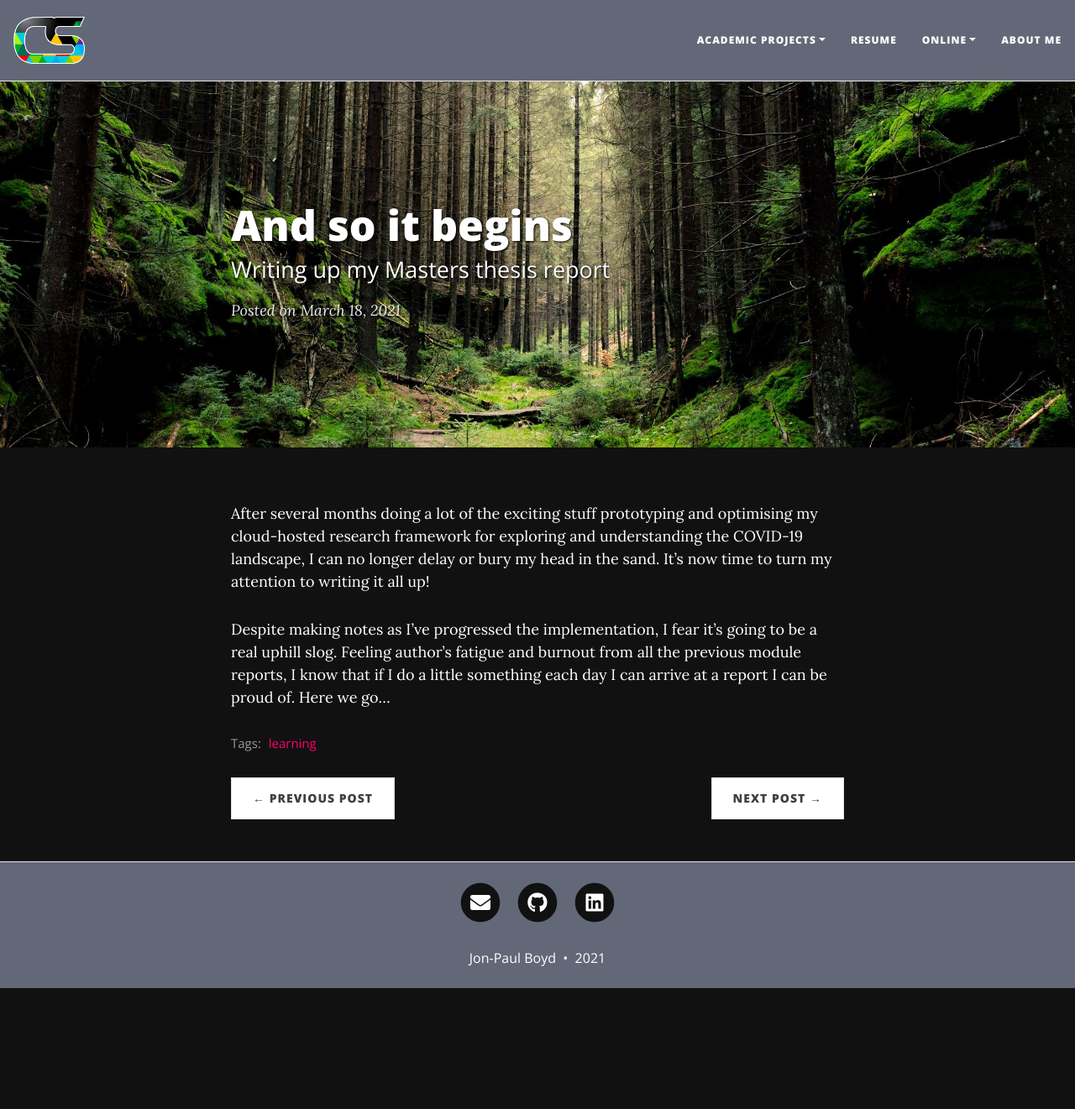
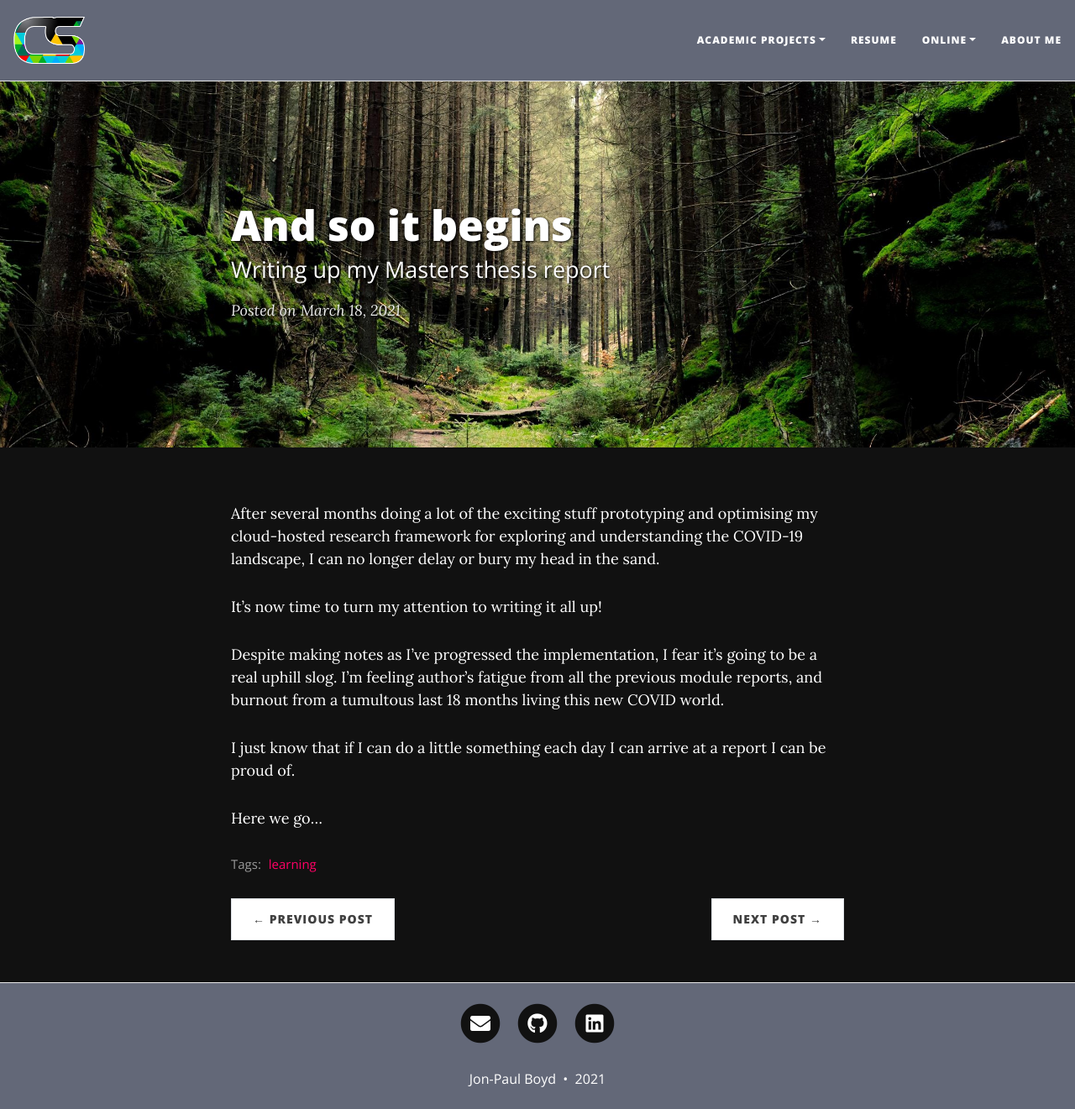
Before and after one commit to corticalstack/corticalstack.github.io, a Jekyll site: the page built from _posts/2021-03-18-and-so-it-begins.md, in a window 1280 px wide and 1321 px high. Shown: the whole window at 84% size. Built offline with Jekyll 4.4.1, drawn with Linux system fonts in a browser that asks for light colours; nearby versions of some CDN libraries.

Commit message:
Added thesis

```diff
--- a/_posts/2021-03-18-and-so-it-begins.md
+++ b/_posts/2021-03-18-and-so-it-begins.md
@@ -5,6 +5,12 @@ subtitle: Writing up my Masters thesis report
 cover-img: /assets/img/forest_path.jpg
 tags: [learning]
 ---
-After several months doing a lot of the exciting stuff prototyping and optimising my cloud-hosted research framework for exploring and understanding the COVID-19 landscape, I can no longer delay or bury my head in the sand.  It's now time to turn my attention to writing it all up!
+After several months doing a lot of the exciting stuff prototyping and optimising my cloud-hosted research framework for exploring and understanding the COVID-19 landscape, I can no longer delay or bury my head in the sand.
 
-Despite making notes as I've progressed the implementation, I fear it's going to be a real uphill slog. Feeling author's fatigue and burnout from all the previous module reports, I know that if I do a little something each day I can arrive at a report I can be proud of.  Here we go...
+It's now time to turn my attention to writing it all up!
+
+Despite making notes as I've progressed the implementation, I fear it's going to be a real uphill slog. I'm feeling author's fatigue from all the previous module reports, and burnout from a tumultous last 18 months living this new COVID world.
+
+I just know that if I can do a little something each day I can arrive at a report I can be proud of.
+
+Here we go...
```
